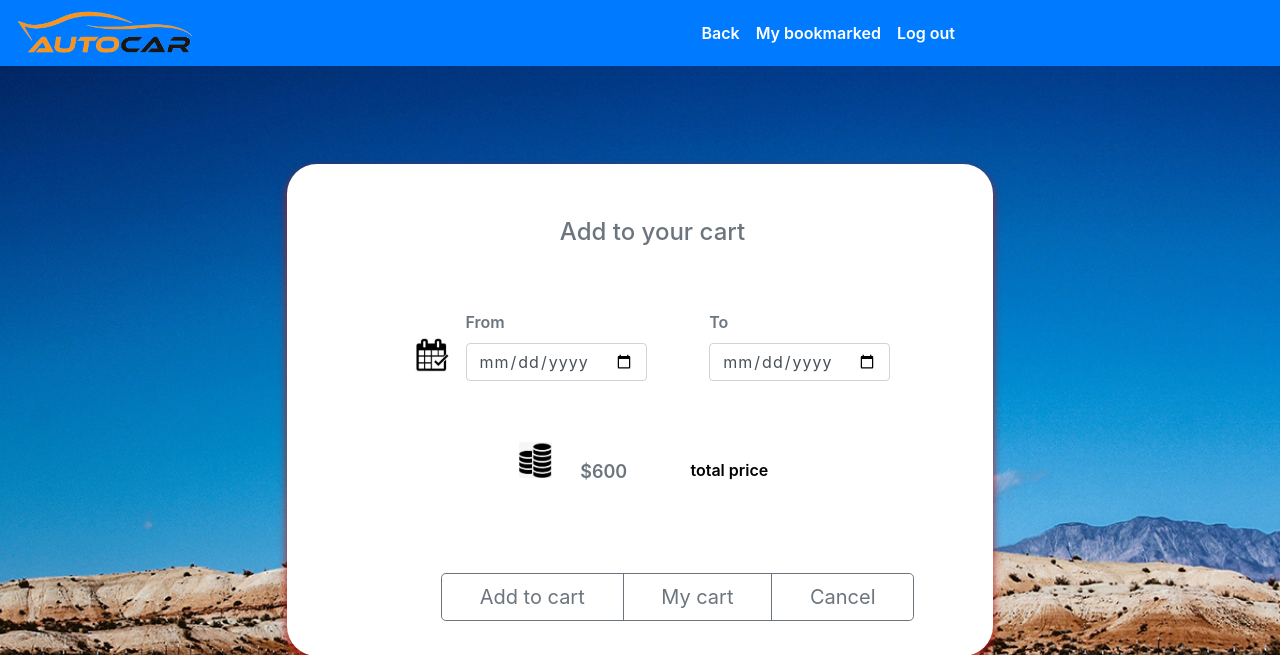
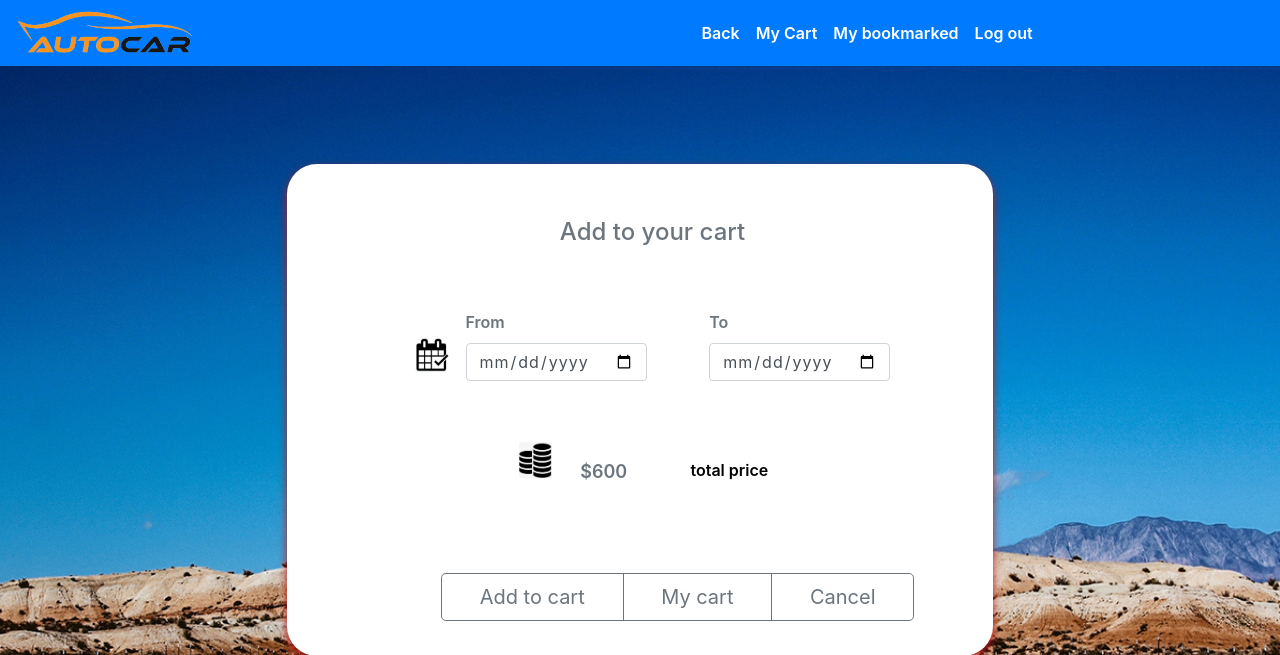
Before and after one commit to A-AbdAlrazeq/Group_Project, a Django app: template Solo_App/templates/add_to_cart.html in a window 1280 px wide. Shown: the top 655 px of the page. Run offline with Django 3.2, Linux system fonts and the light colour scheme; the template is opened without the code that fills it: values that come from a table or form of the project are taken from there, others are empty; data comes from the database, SQL or seed files in the repository; some libraries are stand-ins or nearby versions.

Commit message:
update add to cart

```diff
--- a/Solo_App/templates/add_to_cart.html
+++ b/Solo_App/templates/add_to_cart.html
@@ -33,6 +33,9 @@
         <ul class="navbar-nav">
           <li class="nav-item">
             <a class="nav-link text-white" href="/user">Back</a>
+          </li>
+          <li class="nav-item">
+            <a class="nav-link text-white" href="/cart">My Cart</a>
           </li>
 
           <li class="nav-item">
```
